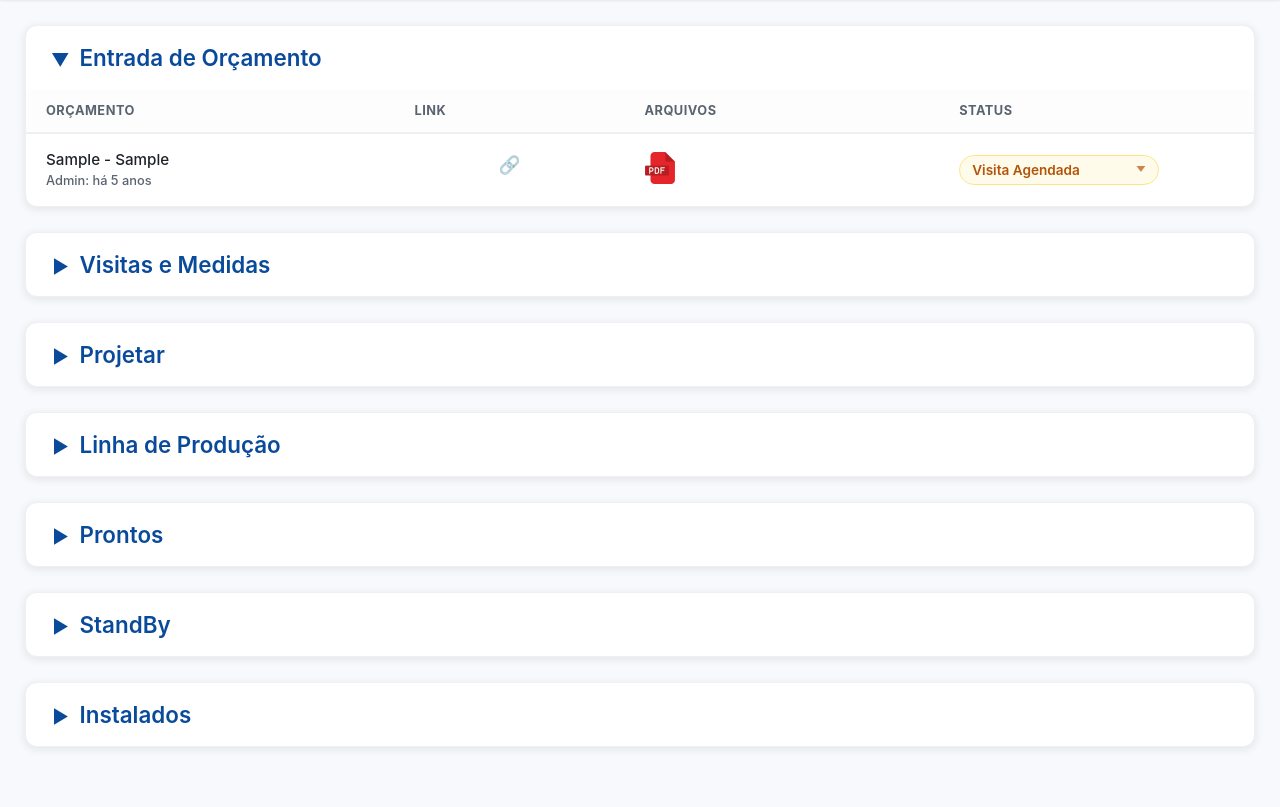
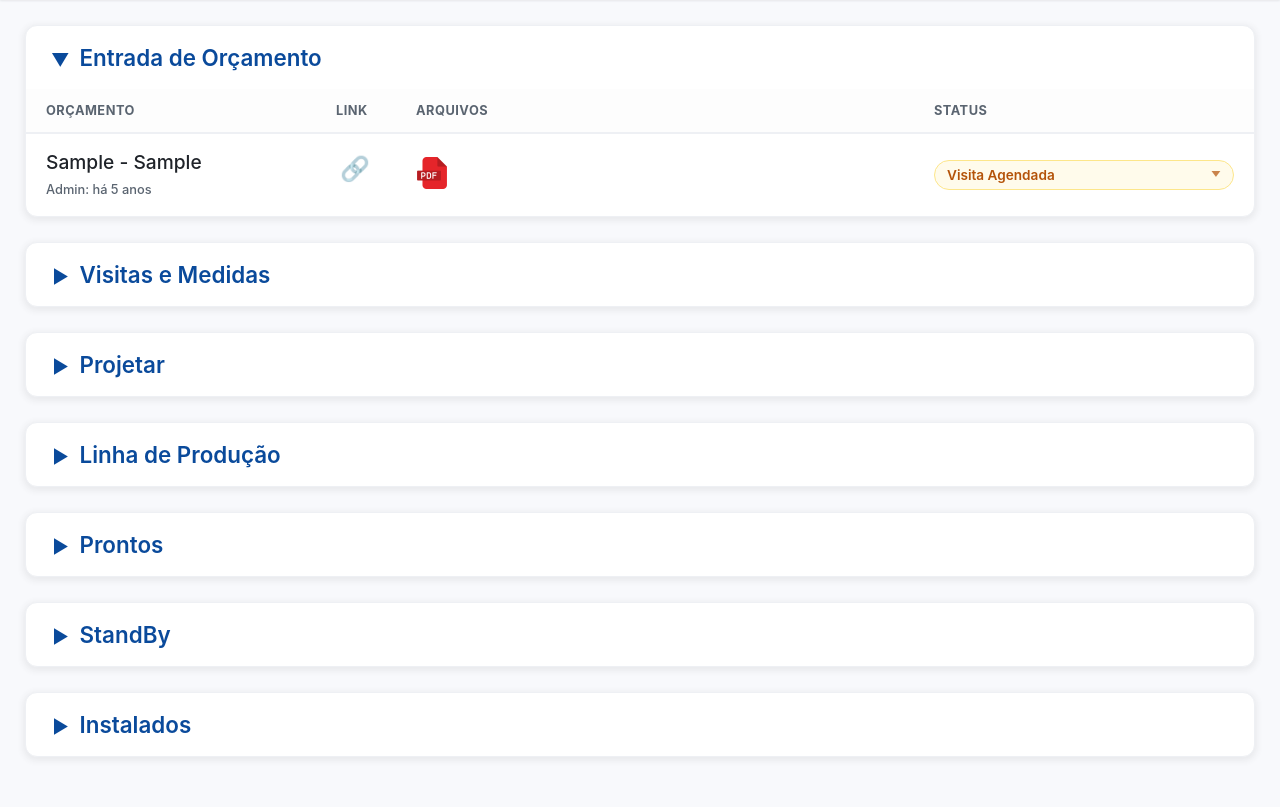
Before and after one commit to Salrefinado/Testev2, a Flask app: page / in a window 1280 px wide. Shown: the part 83-890 px from the top of the page. Run offline with Flask 3, Linux system fonts and the light colour scheme; a user stored in the database is signed in; data comes from the database, SQL or seed files in the repository; tables that the repository leaves empty hold one stand-in row (values such as "Sample post"); lists and menus that the app fills with data are empty; some libraries are stand-ins or nearby versions.

Commit message:
Add files via upload

```diff
--- a/static/style.css
+++ b/static/style.css
@@ -437,18 +437,14 @@
 .monday-thead th:nth-child(1),
 .monday-row td:nth-child(1) {
     min-width: 250px;
-    width: 30%;
+    width: 20%;
 }
 .monday-thead th:nth-child(2),
 .monday-row td:nth-child(2) {
-    min-width: 150px;
-    width: 150px;
     vertical-align: top;
 }
 .monday-thead th:nth-child(3),
 .monday-row td:nth-child(3) {
-    min-width: 220px;
-    width: 220px;
 }
 
 .col-data {
@@ -484,8 +480,8 @@
 }
 
 /* --- Fonte do orçamento (Mantida) --- */
-.col-orcamento {
-    font-size: 1.5rem;
+.monday-row .col-orcamento {
+    font-size: 1.2rem; /* <-- Valor que você quer */
     font-weight: 500;
     color: var(--color-text-primary);
     line-height: 1.3;
@@ -523,12 +519,12 @@
 .col-public-link {
     width: 40px;
     min-width: 40px;
-    text-align: center;
+    text-align: left;
     padding-left: 0px;
     padding-right: 0px;
 }
 .col-public-link .public-link-icon {
-    font-size: 1.1rem; /* Tamanho maior */
+    font-size: 1.5rem; /* Tamanho maior */
     margin-left: 0;
     padding: 4px;
     display: inline-block;
@@ -707,7 +703,7 @@
 
 .status-selector {
     position: relative;
-    width: 200px;
+    width: 300px;
 }
 
 .status-display {
```
